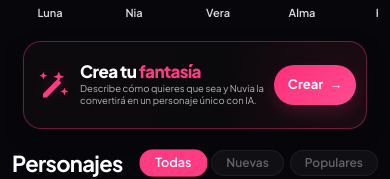
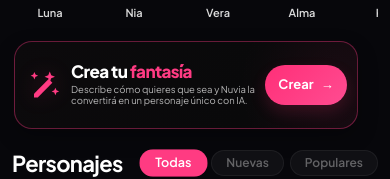
Before and after one commit to 3737631/luciaia, a Next.js app: page /luciaia/girls in a window 390 px wide. Shown: the part 485-664 px from the top of the page. Built offline with nearby package versions, Linux system fonts and the light colour scheme.

Commit message:
Fix fantasy-card mobile margin to account for main container padding
Use calc(100vw - 28px) width and margin calc(14px - var(--container-padding))
so the card sits exactly 14px from screen edge regardless of parent padding.

```diff
--- a/src/app/globals.css
+++ b/src/app/globals.css
@@ -624,20 +624,18 @@ body {
 
 @media (max-width: 768px) {
   .fantasy-card {
-    position: relative !important;
     display: grid !important;
-    grid-template-columns: 44px minmax(0, 1fr) 92px !important;
+    grid-template-columns: 48px minmax(0, 1fr) 104px !important;
     align-items: center !important;
-    gap: 10px !important;
+    column-gap: 12px !important;
 
-    width: calc(100% - 28px) !important;
-    height: 92px !important;
-    min-height: 92px !important;
-    max-height: 92px !important;
+    width: calc(100vw - 28px) !important;
+    height: 88px !important;
+    min-height: 88px !important;
+    max-height: 88px !important;
 
-    margin: 14px auto 18px !important;
-    padding: 11px 12px !important;
-
+    margin: 14px calc(14px - var(--container-padding, 12px)) 18px !important;
+    padding: 10px 12px !important;
     box-sizing: border-box !important;
     overflow: hidden !important;
 
@@ -646,20 +644,20 @@ body {
 
     background:
       radial-gradient(
-        circle at 90% 50%,
-        rgba(255, 47, 120, 0.07),
-        transparent 36%
+        circle at 94% 50%,
+        rgba(255, 47, 120, 0.055),
+        transparent 30%
       ),
       linear-gradient(
         110deg,
-        #0d0a0d 0%,
-        #0a090b 60%,
-        #10090e 100%
+        #0c0a0c 0%,
+        #09090a 68%,
+        #0e090d 100%
       ) !important;
 
     box-shadow:
       0 8px 20px rgba(0, 0, 0, 0.28),
-      0 0 12px rgba(255, 47, 120, 0.025) !important;
+      0 0 10px rgba(255, 47, 120, 0.025) !important;
   }
 
   .fantasy-card__icon {
@@ -667,52 +665,44 @@ body {
     display: grid !important;
     place-items: center !important;
 
-    width: 44px !important;
-    height: 44px !important;
-    min-width: 44px !important;
+    width: 48px !important;
+    height: 48px !important;
 
-    color: #ff3b83 !important;
-    transform: none !important;
     margin: 0 !important;
     padding: 0 !important;
-    z-index: auto !important;
+    transform: none !important;
+    color: #ff3b83 !important;
   }
 
   .fantasy-card__icon svg {
     display: block !important;
-    width: 40px !important;
-    height: 40px !important;
-    max-width: 40px !important;
-    max-height: 40px !important;
+    width: 42px !important;
+    height: 42px !important;
+    max-width: 42px !important;
+    max-height: 42px !important;
 
+    margin: 0 !important;
+    transform: none !important;
     overflow: visible !important;
-    transform: none !important;
-    margin: 0 !important;
-
-    filter:
-      drop-shadow(0 0 6px rgba(255, 59, 131, 0.18)) !important;
   }
 
   .fantasy-card__text {
     min-width: 0 !important;
-    width: auto !important;
     margin: 0 !important;
     padding: 0 !important;
   }
 
   .fantasy-card__text h2 {
-    margin: 0 0 3px !important;
+    margin: 0 0 4px !important;
     padding: 0 !important;
 
     color: #fff !important;
-    font-size: 19px !important;
+    font-size: 20px !important;
     font-weight: 800 !important;
     line-height: 1 !important;
     letter-spacing: -0.035em !important;
 
     white-space: nowrap !important;
-    overflow: visible !important;
-    text-overflow: clip !important;
   }
 
   .fantasy-card__text h2 span {
@@ -724,45 +714,48 @@ body {
     padding: 0 !important;
 
     color: rgba(255, 255, 255, 0.7) !important;
-    font-size: 10.5px !important;
+    font-size: 11px !important;
     font-weight: 400 !important;
-    line-height: 1.2 !important;
+    line-height: 1.18 !important;
 
-    display: -webkit-box !important;
-    -webkit-box-orient: vertical !important;
-    -webkit-line-clamp: 2 !important;
-
-    overflow: hidden !important;
+    display: block !important;
+    overflow: visible !important;
     white-space: normal !important;
     text-overflow: clip !important;
+
+    -webkit-line-clamp: unset !important;
+    -webkit-box-orient: unset !important;
   }
 
   .fantasy-card__button {
     display: inline-flex !important;
     align-items: center !important;
     justify-content: center !important;
-    gap: 6px !important;
+    gap: 7px !important;
 
-    width: 92px !important;
-    min-width: 92px !important;
-    max-width: 92px !important;
+    width: 104px !important;
+    min-width: 104px !important;
+    max-width: 104px !important;
 
-    height: 42px !important;
-    min-height: 42px !important;
-    max-height: 42px !important;
+    height: 44px !important;
+    min-height: 44px !important;
+    max-height: 44px !important;
 
     margin: 0 !important;
-    padding: 0 10px !important;
+    padding: 0 12px !important;
 
     border: 0 !important;
     border-radius: 999px !important;
 
-    background:
-      linear-gradient(135deg, #ff2f78, #ff4c91) !important;
+    background: linear-gradient(
+      135deg,
+      #ff2f78,
+      #ff4c91
+    ) !important;
 
     color: #fff !important;
     font: inherit !important;
-    font-size: 14px !important;
+    font-size: 15px !important;
     font-weight: 650 !important;
     line-height: 1 !important;
     white-space: nowrap !important;
```
